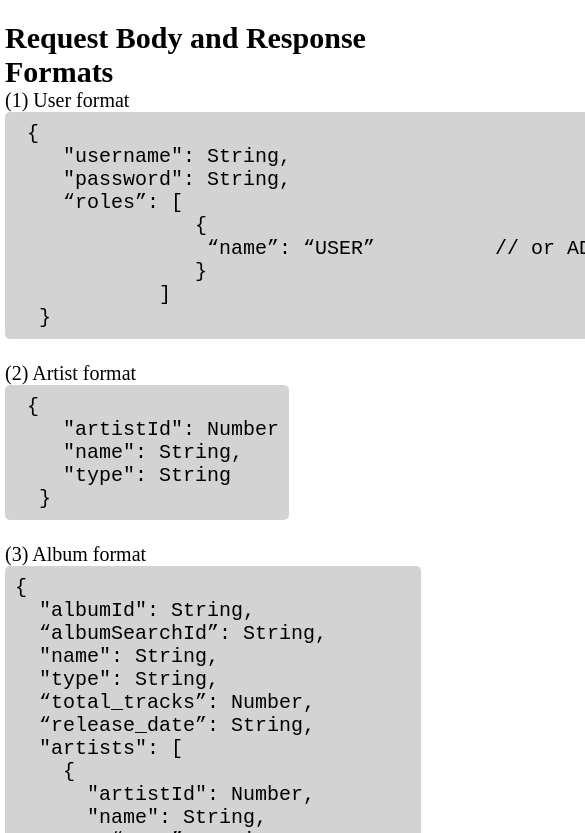
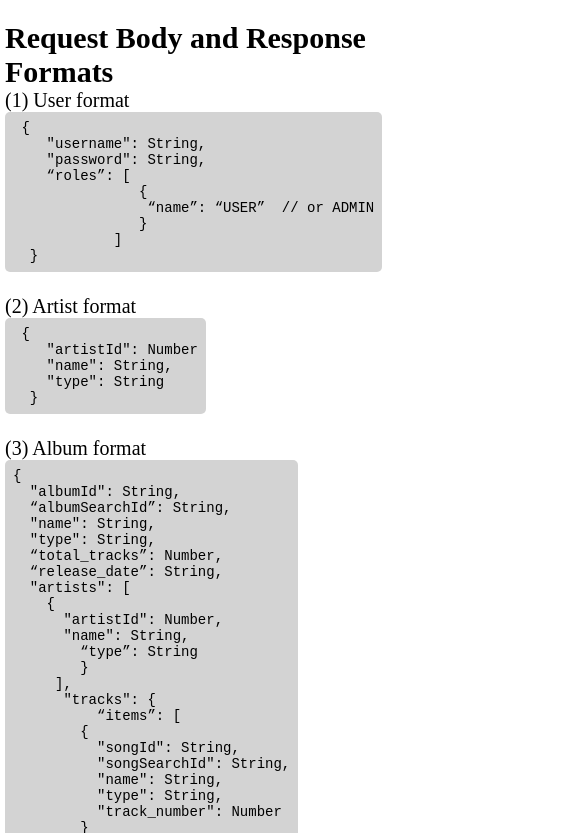
Before and after one commit to FartFace500/tunestabledocumentation, a React (Vite) app: page /documentation in a window 390 px wide. Shown: the part 1151-1984 px from the top of the page, 585 px wide, since content can reach past the window. Built offline with nearby package versions, Linux system fonts and the light colour scheme.

Commit message:
Another very small change to styling. Can't seem to make the page responsive

```diff
--- a/src/pages/Documentation.jsx
+++ b/src/pages/Documentation.jsx
@@ -25,6 +25,12 @@ const StyledDiv = styled.div`
     padding: 10px;
     ul {
     padding-left: 25px;
+    }
+
+    /* Slightly smaller text used below 480px */
+    @media (max-width: 480px) {
+        font-size: 0.7rem;
+        padding: 8px;
     }
 `;
 
@@ -220,7 +226,7 @@ function Documentation() {
     "password": String,
     “roles”: [
                {
-                “name”: “USER”		// or ADMIN
+                “name”: “USER”	// or ADMIN
                }
             ]
   }
```
